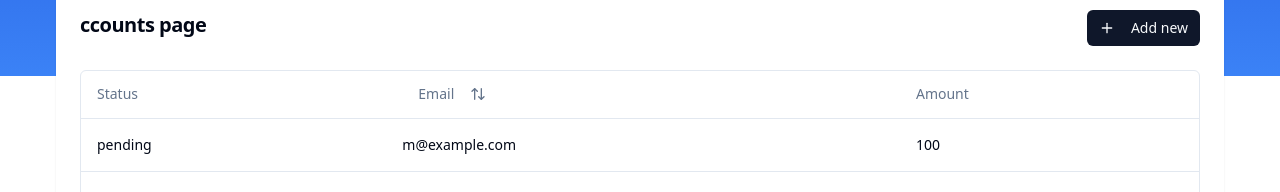
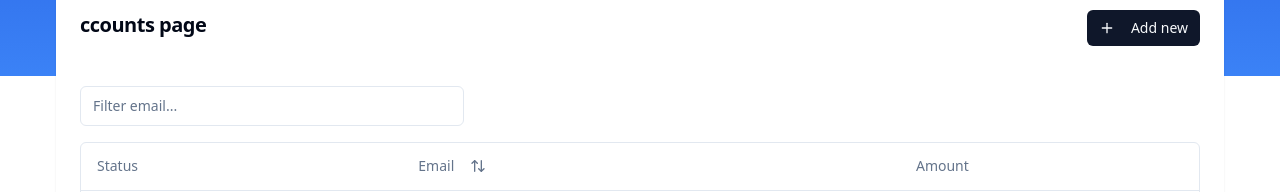
Before and after one commit to Asif-102/finance-software, a Next.js app: page /accounts in a window 1280 px wide. Shown: the part 285-477 px from the top of the page. Built offline with nearby package versions, Linux system fonts and the light colour scheme; no server answers; what drizzle-zod, hono would draw is missing.

Commit message:
added filter feature

```diff
--- a/app/(dashboard)/accounts/page.tsx
+++ b/app/(dashboard)/accounts/page.tsx
@@ -39,7 +39,7 @@ const AccountsPage = () => {
           </Button>
         </CardHeader>
         <CardContent>
-          <DataTable columns={columns} data={data} />
+          <DataTable filterKey="email" columns={columns} data={data} />
         </CardContent>
       </Card>
     </div>
--- a/components/data-table.tsx
+++ b/components/data-table.tsx
@@ -4,15 +4,18 @@ import * as React from "react";
 
 import {
   ColumnDef,
+  ColumnFiltersState,
   SortingState,
   flexRender,
   getCoreRowModel,
+  getFilteredRowModel,
   getPaginationRowModel,
   getSortedRowModel,
   useReactTable,
 } from "@tanstack/react-table";
 
 import { Button } from "@/components/ui/button";
+import { Input } from "@/components/ui/input";
 import {
   Table,
   TableBody,
@@ -25,28 +28,46 @@ import {
 interface DataTableProps<TData, TValue> {
   columns: ColumnDef<TData, TValue>[];
   data: TData[];
+  filterKey: string;
 }
 
 export function DataTable<TData, TValue>({
   columns,
   data,
+  filterKey,
 }: DataTableProps<TData, TValue>) {
   const [sorting, setSorting] = React.useState<SortingState>([]);
+  const [columnFilters, setColumnFilters] = React.useState<ColumnFiltersState>(
+    []
+  );
 
   const table = useReactTable({
     data,
     columns,
     getCoreRowModel: getCoreRowModel(),
+    onColumnFiltersChange: setColumnFilters,
+    getFilteredRowModel: getFilteredRowModel(),
     getPaginationRowModel: getPaginationRowModel(),
     onSortingChange: setSorting,
     getSortedRowModel: getSortedRowModel(),
     state: {
       sorting,
+      columnFilters,
     },
   });
 
   return (
     <div>
+      <div className="flex items-center py-4">
+        <Input
+          placeholder={`Filter ${filterKey}...`}
+          value={(table.getColumn(filterKey)?.getFilterValue() as string) ?? ""}
+          onChange={(event) =>
+            table.getColumn(filterKey)?.setFilterValue(event.target.value)
+          }
+          className="max-w-sm"
+        />
+      </div>
       <div className="rounded-md border">
         <Table>
           <TableHeader>
--- /dev/null
+++ b/components/ui/checkbox.tsx
@@ -0,0 +1,30 @@
+"use client"
+
+import * as React from "react"
+import * as CheckboxPrimitive from "@radix-ui/react-checkbox"
+import { Check } from "lucide-react"
+
+import { cn } from "@/lib/utils"
+
+const Checkbox = React.forwardRef<
+  React.ElementRef<typeof CheckboxPrimitive.Root>,
+  React.ComponentPropsWithoutRef<typeof CheckboxPrimitive.Root>
+>(({ className, ...props }, ref) => (
+  <CheckboxPrimitive.Root
+    ref={ref}
+    className={cn(
+      "peer h-4 w-4 shrink-0 rounded-sm border border-primary ring-offset-background focus-visible:outline-none focus-visible:ring-2 focus-visible:ring-ring focus-visible:ring-offset-2 disabled:cursor-not-allowed disabled:opacity-50 data-[state=checked]:bg-primary data-[state=checked]:text-primary-foreground",
+      className
+    )}
+    {...props}
+  >
+    <CheckboxPrimitive.Indicator
+      className={cn("flex items-center justify-center text-current")}
+    >
+      <Check className="h-4 w-4" />
+    </CheckboxPrimitive.Indicator>
+  </CheckboxPrimitive.Root>
+))
+Checkbox.displayName = CheckboxPrimitive.Root.displayName
+
+export { Checkbox }
--- a/package.json
+++ b/package.json
@@ -19,6 +19,7 @@
     "@hookform/resolvers": "^4.1.3",
     "@neondatabase/serverless": "^0.9.1",
     "@paralleldrive/cuid2": "^2.2.2",
+    "@radix-ui/react-checkbox": "^1.1.4",
     "@radix-ui/react-dialog": "^1.1.6",
     "@radix-ui/react-label": "^2.1.2",
     "@radix-ui/react-slot": "^1.1.2",
```
Also changed, not shown: 1 other file (tests, documents, lock files or other folders).
